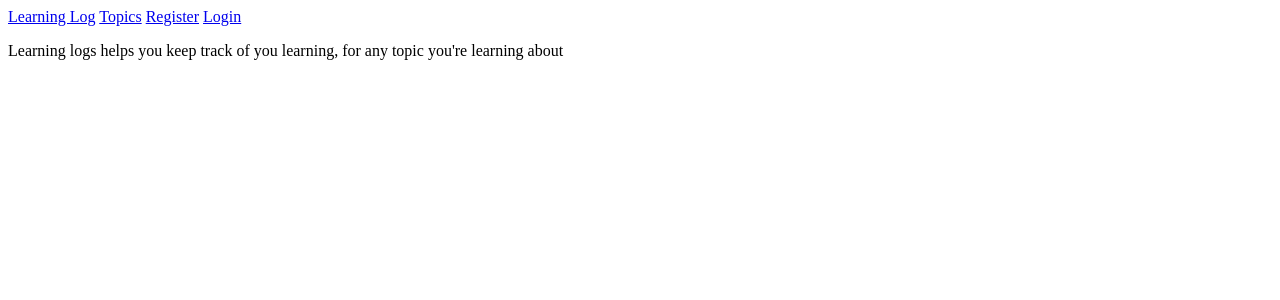
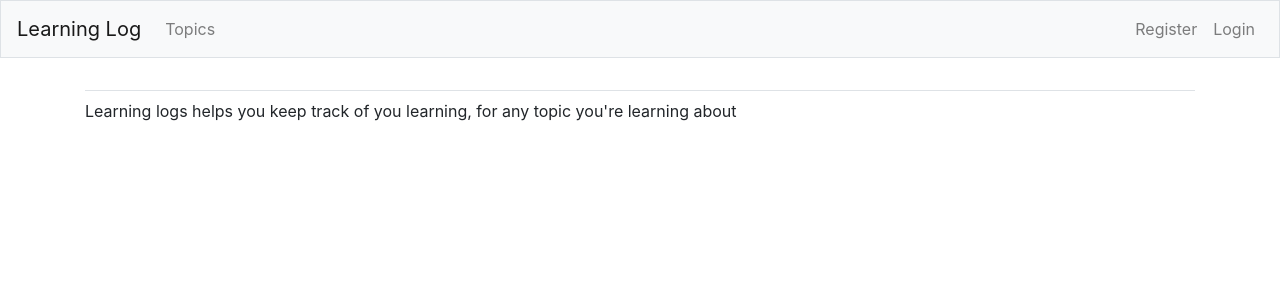
Before and after one commit to hreluz/django-learning-log, a Django app: page / in a window 1280 px wide. Shown: the top 300 px of the page. Run offline with Django 4.2, Linux system fonts and the light colour scheme; some libraries are stand-ins or nearby versions.

Commit message:
Styling base.html page

```diff
--- a/learning_logs/templates/learning_logs/base.html
+++ b/learning_logs/templates/learning_logs/base.html
@@ -1,13 +1,56 @@
-<p>
-    <a href="{%url 'learning_logs:index' %}">Learning Log</a>
-    <a href="{%url 'learning_logs:topics' %}">Topics</a>
-    {% if user.is_authenticated %}
-        Hello, {{ user.username }}
-        <a href="{% url 'users:logout' %}">Logout</a>
-    {% else %}
-        <a href="{% url 'users:register' %}">Register</a>
-        <a href="{% url 'users:login' %}">Login</a>
-    {% endif %}
-</p>
+{% load bootstrap4 %}
+<!doctype html>
+<html lang="en">
+<head>
+    <meta charset="UTF-8">
+    <meta name="viewport"
+          content="width=device-width, user-scalable=no, initial-scale=1.0, maximum-scale=1.0, minimum-scale=1.0">
+    <meta http-equiv="X-UA-Compatible" content="ie=edge">
+    <title>Learning Log</title>
+    {% bootstrap_css %}
+    {% bootstrap_javascript jquery='full' %}
+</head>
+<body>
+    <nav class="navbar navbar-expand-md navbar-light bg-light mb-4 border">
+        <a href="{%url 'learning_logs:index' %}" class="navbar-brand">Learning Log</a>
+        <button class="navbar-toggler" type="button" data-toggle="collapse" data-target="#navbarCollapse" aria-controls="navbarCollapse" aria-expanded="false" aria-label="Toggle navigation">
+            <span class="navbar-toggler-icon"></span>
+        </button>
 
-{% block content %}{% endblock content%}
+        <div class="collapse navbar-collapse" id="navbarCollapse">
+            <ul class="navbar-nav mr-auto">
+                <li class="nav-item">
+                    <a href="{% url 'learning_logs:topics' %}" class="nav-link">Topics</a>
+                </li>
+            </ul>
+            <ul class="navbar-nav ml-auto">
+                {% if user.is_authenticated %}
+                    <li class="nav-item">
+                        <span class="navbar-text">Hello, {{user.username}}.</span>
+                    </li>
+                    <li class="nav-item">
+                        <a href="{% url 'users:logout' %}" class="nav-link">Logout</a>
+                    </li>
+                {% else %}
+                    <li class="nav-item">
+                        <a href="{% url 'users:register' %}" class="nav-link">Register</a>
+                    </li>
+                    <li class="nav-item">
+                        <a href="{% url 'users:login' %}" class="nav-link">Login</a>
+                    </li>
+                {% endif %}
+
+            </ul>
+        </div>
+    </nav>
+
+    <main role="main" class="container">
+        <div class="pb-2 mb-2 border-bottom">
+            {% block page_header %} {% endblock page_header %}
+        </div>
+        <div>
+            {% block content %}{% endblock content%}
+        </div>
+    </main>
+</body>
+</html>
```
